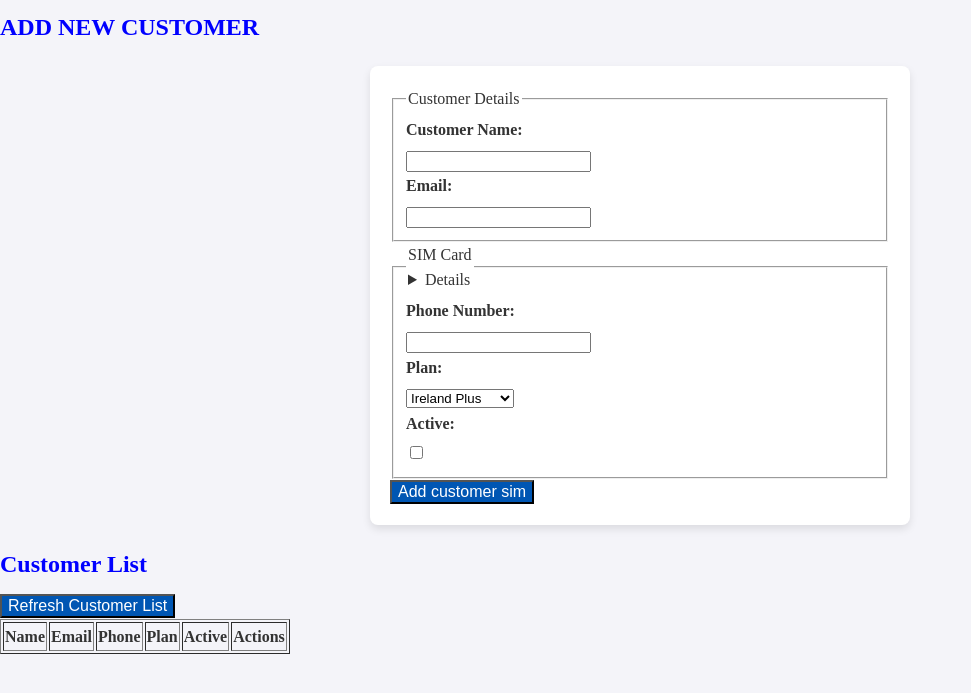
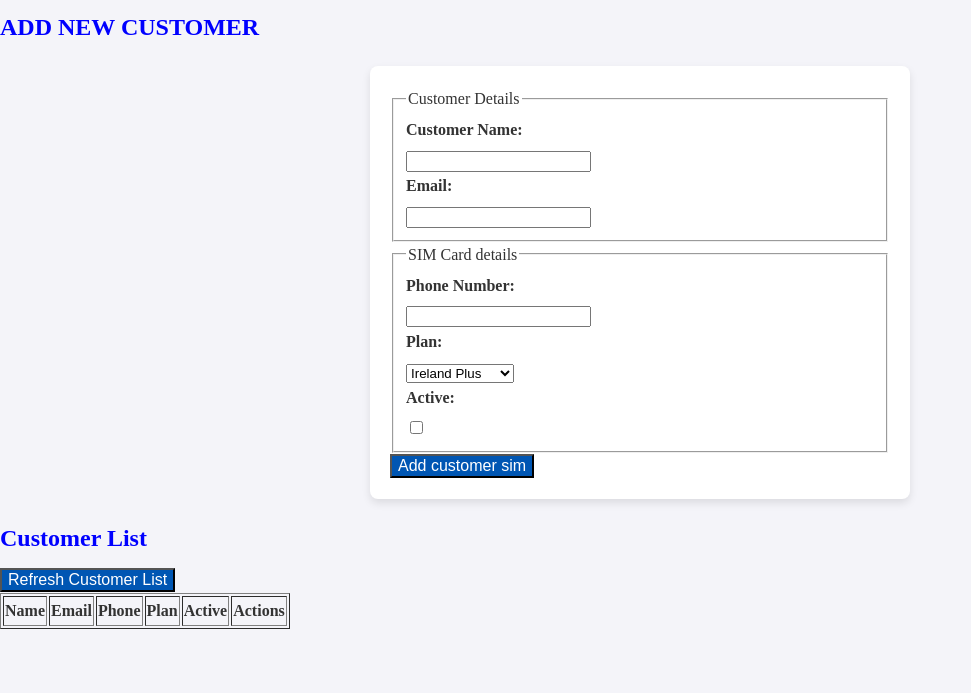
Before and after one commit to prasanna80564/simcard_management-project-, a website: page public/index.html in a window 1280 px wide. Shown: the part 85-778 px from the top of the page, without its empty margins (0-971 px from the left). Drawn offline with Linux system fonts and the light colour scheme.

Commit message:
errors correction

```diff
--- a/public/index.html
+++ b/public/index.html
@@ -23,7 +23,7 @@
 
             <!--sim card details-->
             <fieldset>
-                <legend>SIM Card <Details></Details> </legend>
+                <legend>SIM Card details </legend>
                 <label for="phoneNumber">Phone Number:</label>
                 <input type="text" id="phoneNumber" required><br>
                 <label for="plan">Plan:</label>
```
Also changed, not shown: public/edit-customer.html (+1 -1 lines).
